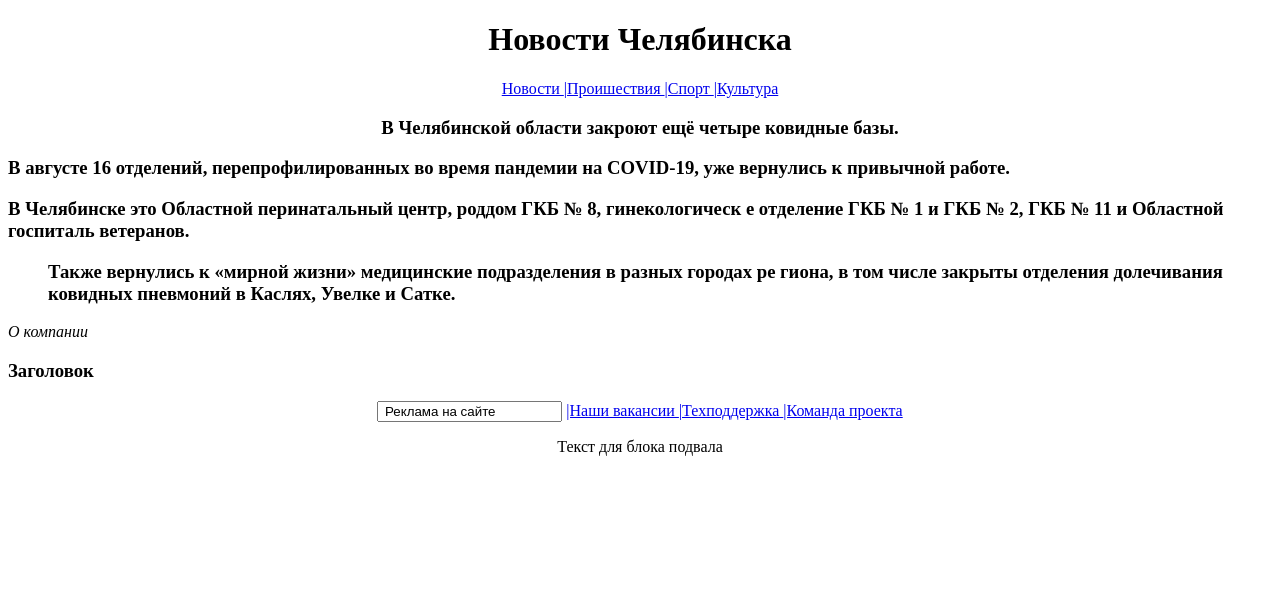
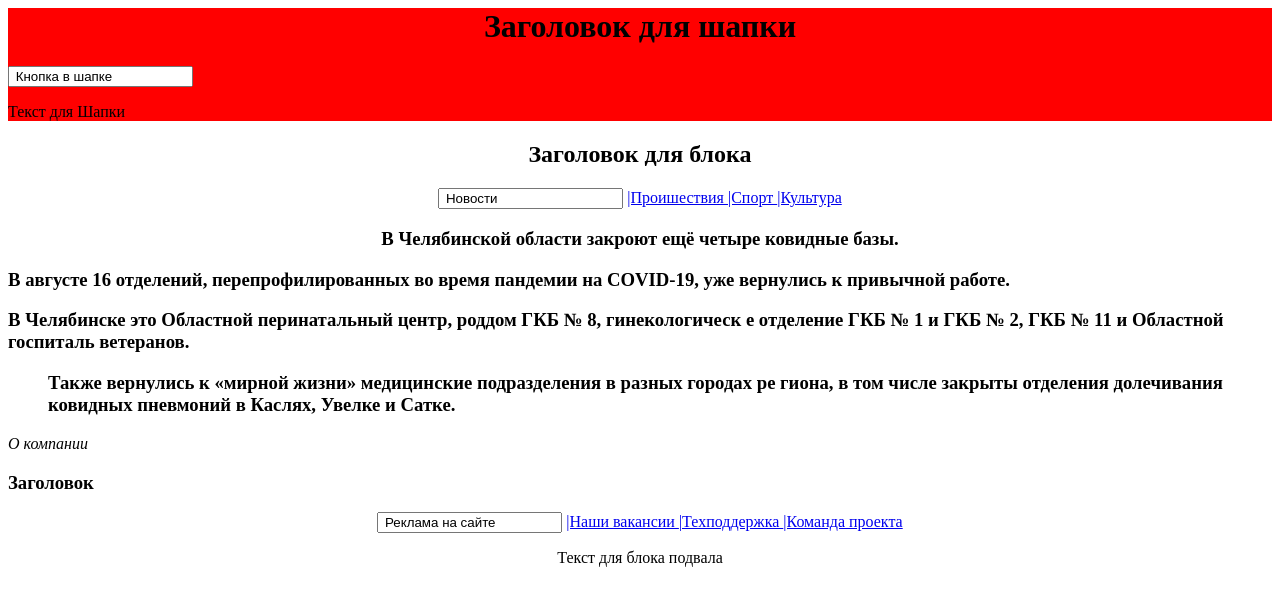
Before and after one commit to WebHeroSchool/modul, a plain HTML site: page index.html in a window 1280 px wide. Drawn offline with Linux system fonts and the light colour scheme.

Commit message:
ссылка на стили ccs

```diff
--- a/index.html
+++ b/index.html
@@ -1,49 +1,58 @@
-<!DOCTYPE html>
 <html>
    <head>
       <meta charset="utf-8">
       <title>
          Новости Челябинска
       </title>
+      <link rel="stylesheet" href="style.css">
    </head>
   <body>
-      <h1>
+  <header class="header">
+     <h1 class="header__title">
         <center>
-            Новости Челябинска
+          Заголовок для шапки
         </center>
      </h1>
-   <nav>
+     <input type="header__button" value=" Кнопка в шапке ">
+     <p class="header__text">
+       Текст для Шапки
+     </p>
+   </header>
+      <h2 class="page__title">
          <center>
-         <a href="1.html">
-            Новости
-         </a>
-         <a href="2.html">
+            Заголовок для блока
+         </center>
+      </h2>
+   <nav class="page-menu">
+     <center>
+       <input type="page-menu__button" value=" Новости ">
+         <a href="2.html" class="page-menu__term">
            |Проишествия
          </a>
-         <a href="3.html">
+         <a href="3.html" class="page-menu__term">
             |Спорт
          </a>
-         <a href="4.html">
+         <a href="4.html" class="page-menu__term">
             |Культура
          </a>
       </center>
     </nav>
-   <section>
-      <article>
-         <header>
-           <h1>
-             <center>
+    <section class="section">
+      <article class="section__article">
+         <header class="section__header">
+           <h1 class="title">
+             <center class="title__text">
                 В Челябинской области закроют ещё четыре ковидные базы.
              </center>
-             <p>
+             <p class="title__text">
                 В августе 16 отделений, перепрофилированных во время пандемии на COVID-19, уже
 вернулись к привычной работе.
              </p>
-             <main>
+             <main class="title__text">
                 В Челябинске это Областной перинатальный центр, роддом ГКБ № 8, гинекологическ
 е отделение ГКБ № 1 и ГКБ № 2, ГКБ № 11 и Областной госпиталь ветеранов.
              </main>
-             <blockquote>
+             <blockquote class="title__text">
                 Также вернулись к «мирной жизни» медицинские подразделения в разных городах ре
 гиона, в том числе закрыты отделения долечивания ковидных пневмоний в Каслях, Увелке и Сатке.
              </blockquote>
```
